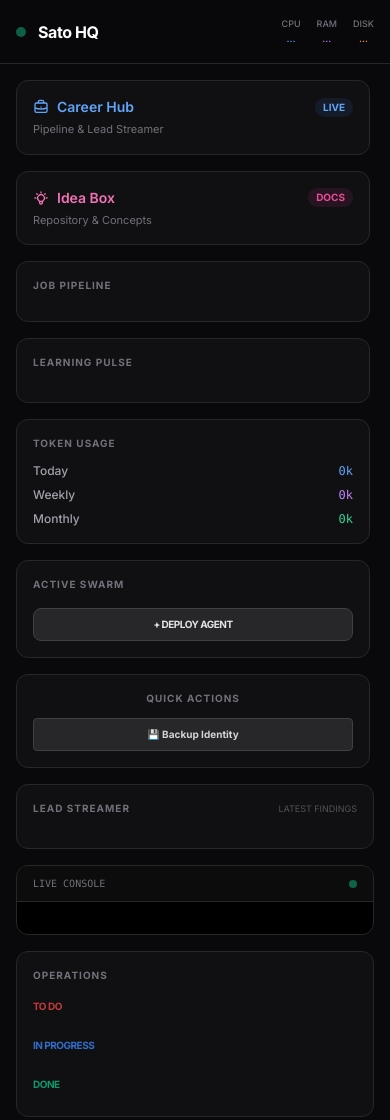
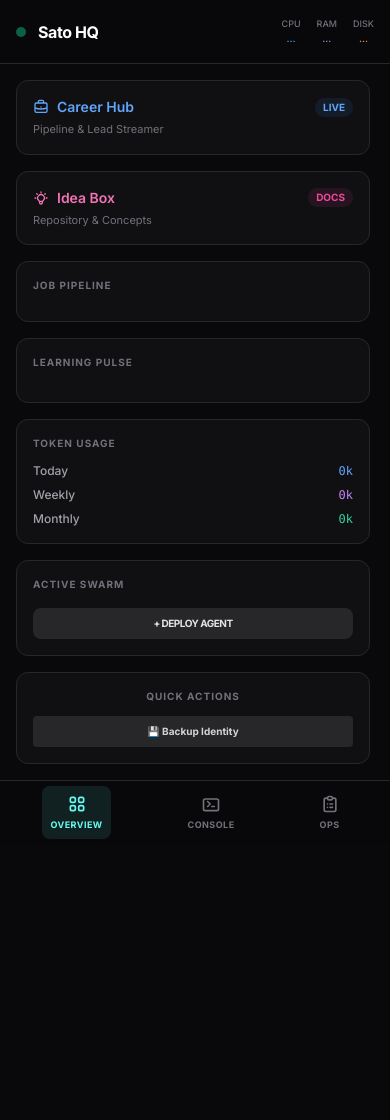
Before and after one commit to raymondsambur/sato-mission-control, a website: page public/index.html in a window 390 px wide. After the commit the page ends 844 px from the top, so only its background shows below. Drawn offline with nearby package versions, Linux system fonts and the light colour scheme.

Commit message:
Refactor project structure and improve mobile responsiveness

```diff
--- a/public/index.html
+++ b/public/index.html
@@ -1,5 +1,6 @@
 <!DOCTYPE html>
 <html lang="en" class="dark">
+
 <head>
     <meta charset="UTF-8">
     <meta name="viewport" content="width=device-width, initial-scale=1.0, maximum-scale=1.0, user-scalable=no">
@@ -14,25 +15,61 @@
                         background: '#09090b',
                         surface: '#18181b',
                         border: '#27272a',
-                        accent: '#3b82f6',
+                        accent: '#66fcf1',
                     }
                 }
             }
         }
     </script>
-    <link href="https://fonts.googleapis.com/css2?family=Inter:wght@400;500;600;700&family=JetBrains+Mono:wght@400;500&display=swap" rel="stylesheet">
+    <link
+        href="https://fonts.googleapis.com/css2?family=Inter:wght@400;500;600;700&family=JetBrains+Mono:wght@400;500&display=swap"
+        rel="stylesheet">
+    <link rel="stylesheet" href="/css/style.css">
     <style>
-        body { font-family: 'Inter', sans-serif; background-color: #09090b; color: #e4e4e7; -webkit-tap-highlight-color: transparent; }
-        .mono { font-family: 'JetBrains Mono', monospace; }
-        ::-webkit-scrollbar { width: 6px; }
-        ::-webkit-scrollbar-track { background: transparent; }
-        ::-webkit-scrollbar-thumb { background: #3f3f46; border-radius: 10px; }
-        @media (min-width: 768px) { .desktop-no-scroll { overflow: hidden; height: 100vh; } }
+        body {
+            font-family: 'Inter', sans-serif;
+            background-color: #09090b;
+            color: #e4e4e7;
+            -webkit-tap-highlight-color: transparent;
+        }
+
+        .mono {
+            font-family: 'JetBrains Mono', monospace;
+        }
+
+        ::-webkit-scrollbar {
+            width: 6px;
+        }
+
+        ::-webkit-scrollbar-track {
+            background: transparent;
+        }
+
+        ::-webkit-scrollbar-thumb {
+            background: #3f3f46;
+            border-radius: 10px;
+        }
+
+        @media (min-width: 768px) {
+            .desktop-no-scroll {
+                overflow: hidden;
+                height: 100vh;
+            }
+        }
+
+        /* Mobile Nav active state */
+        .nav-btn.active {
+            color: #66fcf1;
+            background: rgba(102, 252, 241, 0.1);
+        }
     </style>
 </head>
+
 <body class="desktop-no-scroll flex flex-col bg-[#09090b]">
 
-    <header class="h-16 shrink-0 border-b border-zinc-800 flex items-center justify-between px-4 md:px-6 bg-zinc-950/50 backdrop-blur-md z-10">
+    <!-- HEADER -->
+    <header
+        class="h-16 shrink-0 border-b border-zinc-800 flex items-center justify-between px-4 md:px-6 bg-zinc-950/50 backdrop-blur-md z-10 sticky top-0 md:static">
         <div class="flex items-center gap-3">
             <div class="w-2.5 h-2.5 rounded-full bg-emerald-500 animate-pulse"></div>
             <h1 class="font-bold text-base md:text-lg tracking-tight text-white">Sato HQ</h1>
@@ -54,29 +91,43 @@
         </div>
     </header>
 
-    <main class="flex-1 p-4 grid grid-cols-1 md:grid-cols-4 gap-4 overflow-y-auto md:overflow-hidden pb-10">
+    <!-- CONTENT GRID -->
+    <!-- Updated: Added IDs and mobile utility classes (pb-20 for mobile nav spacing) -->
+    <main class="flex-1 p-4 grid grid-cols-1 md:grid-cols-4 gap-4 overflow-y-auto md:overflow-hidden pb-20 md:pb-4">
 
-        <!-- SIDEBAR -->
-        <div class="col-span-1 flex flex-col gap-4 overflow-y-auto pr-1 text-[#e4e4e7]">
+        <!-- VIEW: OVERVIEW (Default Mobile) -->
+        <div id="view-overview" class="col-span-1 flex flex-col gap-4 overflow-y-auto pr-1 text-[#e4e4e7] md:flex">
             <!-- Career Hub Nav Card -->
-            <a href="/jobs.html" class="group block p-4 rounded-xl border border-zinc-800 bg-zinc-900/50 hover:border-blue-500/30 transition-all">
+            <a href="/jobs.html"
+                class="group block p-4 rounded-xl border border-zinc-800 bg-zinc-900/50 hover:border-blue-500/30 transition-all">
                 <div class="flex items-center justify-between mb-1">
                     <div class="flex items-center gap-2 text-blue-400">
-                        <svg class="w-4 h-4" fill="none" stroke="currentColor" viewBox="0 0 24 24"><path stroke-linecap="round" stroke-linejoin="round" stroke-width="2" d="M21 13.255A23.931 23.931 0 0112 15c-3.183 0-6.22-.62-9-1.745M16 6V4a2 2 0 00-2-2h-4a2 2 0 00-2 2v2m4 6h.01M5 20h14a2 2 0 002-2V8a2 2 0 00-2-2H5a2 2 0 00-2 2v10a2 2 0 002 2z"></path></svg>
+                        <svg class="w-4 h-4" fill="none" stroke="currentColor" viewBox="0 0 24 24">
+                            <path stroke-linecap="round" stroke-linejoin="round" stroke-width="2"
+                                d="M21 13.255A23.931 23.931 0 0112 15c-3.183 0-6.22-.62-9-1.745M16 6V4a2 2 0 00-2-2h-4a2 2 0 00-2 2v2m4 6h.01M5 20h14a2 2 0 002-2V8a2 2 0 00-2-2H5a2 2 0 00-2 2v10a2 2 0 002 2z">
+                            </path>
+                        </svg>
                         <span class="font-semibold text-sm">Career Hub</span>
                     </div>
-                    <span class="bg-blue-500/10 text-blue-400 text-[10px] px-2 py-0.5 rounded-full uppercase font-bold">Live</span>
+                    <span
+                        class="bg-blue-500/10 text-blue-400 text-[10px] px-2 py-0.5 rounded-full uppercase font-bold">Live</span>
                 </div>
                 <p class="text-zinc-500 text-[11px]">Pipeline & Lead Streamer</p>
             </a>
 
-            <a href="/ideas.html" class="group block p-4 rounded-xl border border-zinc-800 bg-zinc-900/50 hover:border-pink-500/30 transition-all">
+            <a href="/ideas.html"
+                class="group block p-4 rounded-xl border border-zinc-800 bg-zinc-900/50 hover:border-pink-500/30 transition-all">
                 <div class="flex items-center justify-between mb-1">
                     <div class="flex items-center gap-2 text-pink-400">
-                        <svg class="w-4 h-4" fill="none" stroke="currentColor" viewBox="0 0 24 24"><path stroke-linecap="round" stroke-linejoin="round" stroke-width="2" d="M9.663 17h4.673M12 3v1m6.364 1.636l-.707.707M21 12h-1M4 12H3m3.343-5.657l-.707-.707m2.828 9.9a5 5 0 117.072 0l-.548.547A3.374 3.374 0 0014 18.469V19a2 2 0 11-4 0v-.531c0-.895-.356-1.754-.988-2.386l-.548-.547z"></path></svg>
+                        <svg class="w-4 h-4" fill="none" stroke="currentColor" viewBox="0 0 24 24">
+                            <path stroke-linecap="round" stroke-linejoin="round" stroke-width="2"
+                                d="M9.663 17h4.673M12 3v1m6.364 1.636l-.707.707M21 12h-1M4 12H3m3.343-5.657l-.707-.707m2.828 9.9a5 5 0 117.072 0l-.548.547A3.374 3.374 0 0014 18.469V19a2 2 0 11-4 0v-.531c0-.895-.356-1.754-.988-2.386l-.548-.547z">
+                            </path>
+                        </svg>
                         <span class="font-semibold text-sm">Idea Box</span>
                     </div>
-                    <span class="bg-pink-500/10 text-pink-500 text-[10px] px-2 py-0.5 rounded-full uppercase font-bold">Docs</span>
+                    <span
+                        class="bg-pink-500/10 text-pink-500 text-[10px] px-2 py-0.5 rounded-full uppercase font-bold">Docs</span>
                 </div>
                 <p class="text-zinc-500 text-[11px]">Repository & Concepts</p>
             </a>
@@ -84,68 +135,73 @@
             <!-- Job Pipeline -->
             <div class="p-4 rounded-xl border border-zinc-800 bg-zinc-900/50">
                 <h2 class="text-[10px] font-bold text-zinc-500 uppercase tracking-widest mb-3">Job Pipeline</h2>
-                <div id="job-pipeline" class="space-y-3">
-                    <!-- JS Injected -->
-                </div>
+                <div id="job-pipeline" class="space-y-3"></div>
             </div>
 
             <!-- Learning Pulse -->
             <div class="p-4 rounded-xl border border-zinc-800 bg-zinc-900/50">
                 <h2 class="text-[10px] font-bold text-zinc-500 uppercase tracking-widest mb-4">Learning Pulse</h2>
-                <div id="learning-pulse" class="space-y-4">
-                    <!-- JS Injected -->
-                </div>
+                <div id="learning-pulse" class="space-y-4"></div>
             </div>
 
             <!-- Token Usage -->
             <div class="p-4 rounded-xl border border-zinc-800 bg-zinc-900/50">
                 <h2 class="text-[10px] font-bold text-zinc-500 uppercase tracking-widest mb-3">Token Usage</h2>
                 <div class="space-y-2">
-                    <div class="flex justify-between"><span class="text-xs text-zinc-400 font-medium">Today</span><span id="token-today" class="text-xs font-mono text-blue-400">0k</span></div>
-                    <div class="flex justify-between"><span class="text-xs text-zinc-400 font-medium">Weekly</span><span id="token-weekly" class="text-xs font-mono text-purple-400">0k</span></div>
-                    <div class="flex justify-between"><span class="text-xs text-zinc-400 font-medium">Monthly</span><span id="token-monthly" class="text-xs font-mono text-emerald-400">0k</span></div>
+                    <div class="flex justify-between"><span class="text-xs text-zinc-400 font-medium">Today</span><span
+                            id="token-today" class="text-xs font-mono text-blue-400">0k</span></div>
+                    <div class="flex justify-between"><span class="text-xs text-zinc-400 font-medium">Weekly</span><span
+                            id="token-weekly" class="text-xs font-mono text-purple-400">0k</span></div>
+                    <div class="flex justify-between"><span
+                            class="text-xs text-zinc-400 font-medium">Monthly</span><span id="token-monthly"
+                            class="text-xs font-mono text-emerald-400">0k</span></div>
                 </div>
             </div>
 
             <div class="p-4 rounded-xl border border-zinc-800 bg-zinc-900/50">
                 <h2 class="text-[10px] font-bold text-zinc-500 uppercase tracking-widest mb-4">Active Swarm</h2>
                 <div id="active-agents" class="space-y-2 mb-4"></div>
-                <button class="w-full py-2 bg-zinc-800 hover:bg-zinc-700 text-[10px] font-bold rounded-lg border border-zinc-700 transition uppercase tracking-tighter">
+                <button
+                    class="w-full py-2 bg-zinc-800 hover:bg-zinc-700 text-[10px] font-bold rounded-lg border border-zinc-700 transition uppercase tracking-tighter">
                     + DEPLOY AGENT
                 </button>
             </div>
 
             <div class="p-4 rounded-xl border border-zinc-800 bg-zinc-900/50">
-                <h2 class="text-[10px] font-bold text-zinc-500 uppercase tracking-widest mb-3 text-center">Quick Actions</h2>
-                <button onclick="triggerAction('backup')" class="w-full py-2 bg-zinc-800 hover:bg-zinc-700 text-[10px] font-bold text-zinc-300 rounded border border-zinc-700 transition">💾 Backup Identity</button>
+                <h2 class="text-[10px] font-bold text-zinc-500 uppercase tracking-widest mb-3 text-center">Quick Actions
+                </h2>
+                <button onclick="triggerAction('backup')"
+                    class="w-full py-2 bg-zinc-800 hover:bg-zinc-700 text-[10px] font-bold text-zinc-300 rounded border border-zinc-700 transition">💾
+                    Backup Identity</button>
             </div>
         </div>
 
-        <!-- CENTER: TERMINAL & LEADS -->
-        <div class="col-span-1 md:col-span-2 flex flex-col gap-4 overflow-hidden h-full">
+        <!-- VIEW: TERMINAL (Hidden on mobile default) -->
+        <div id="view-terminal" class="col-span-1 md:col-span-2 hidden md:flex flex-col gap-4 overflow-hidden h-full">
             <!-- Lead Streamer -->
             <div class="shrink-0 p-4 rounded-xl border border-zinc-800 bg-zinc-900/50">
                 <div class="flex justify-between items-center mb-3">
                     <h2 class="text-[10px] font-bold text-zinc-500 uppercase tracking-widest">Lead Streamer</h2>
                     <span class="text-[9px] text-zinc-600">LATEST FINDINGS</span>
                 </div>
-                <div id="lead-streamer" class="flex gap-4 overflow-x-auto no-scrollbar pb-1">
-                    <!-- JS Injected -->
-                </div>
+                <div id="lead-streamer" class="flex gap-4 overflow-x-auto no-scrollbar pb-1"></div>
             </div>
 
             <!-- TERMINAL -->
             <div class="flex-1 rounded-xl border border-zinc-800 bg-black flex flex-col overflow-hidden">
-                <div class="h-9 shrink-0 border-b border-zinc-800 bg-zinc-900/50 flex items-center px-4 justify-between">
+                <div
+                    class="h-9 shrink-0 border-b border-zinc-800 bg-zinc-900/50 flex items-center px-4 justify-between">
                     <span class="text-[10px] font-mono text-zinc-500 uppercase">Live Console</span>
                     <div class="w-2 h-2 rounded-full bg-emerald-500 animate-pulse"></div>
                 </div>
-                <div id="terminal-feed" class="flex-1 p-4 overflow-y-auto mono text-[11px] leading-relaxed break-all"></div>
+                <div id="terminal-feed" class="flex-1 p-4 overflow-y-auto mono text-[11px] leading-relaxed break-all">
+                </div>
             </div>
         </div>
 
-        <!-- OPERATIONS -->
-        <div class="col-span-1 rounded-xl border border-zinc-800 bg-zinc-900/50 p-4 flex flex-col gap-4 overflow-hidden h-full">
+        <!-- VIEW: OPS (Hidden on mobile default) -->
+        <div id="view-ops"
+            class="col-span-1 rounded-xl border border-zinc-800 bg-zinc-900/50 p-4 hidden md:flex flex-col gap-4 overflow-hidden h-full">
             <h2 class="text-[10px] font-bold text-zinc-500 uppercase tracking-widest">Operations</h2>
             <div class="flex-1 overflow-y-auto space-y-6 pr-1">
                 <div>
@@ -165,7 +221,69 @@
 
     </main>
 
+    <!-- MOBILE NAVIGATION (Visible only on mobile) -->
+    <nav
+        class="md:hidden fixed bottom-0 left-0 w-full h-16 bg-zinc-950/90 backdrop-blur-lg border-t border-zinc-800 flex items-center justify-around px-2 z-50">
+        <button onclick="switchTab('overview')" id="nav-overview"
+            class="nav-btn active flex flex-col items-center gap-1 p-2 rounded-lg text-zinc-500 hover:text-white transition">
+            <svg class="w-5 h-5" fill="none" stroke="currentColor" viewBox="0 0 24 24">
+                <path stroke-linecap="round" stroke-linejoin="round" stroke-width="2"
+                    d="M4 6a2 2 0 012-2h2a2 2 0 012 2v2a2 2 0 01-2 2H6a2 2 0 01-2-2V6zM14 6a2 2 0 012-2h2a2 2 0 012 2v2a2 2 0 01-2 2h-2a2 2 0 01-2-2V6zM4 16a2 2 0 012-2h2a2 2 0 012 2v2a2 2 0 01-2 2H6a2 2 0 01-2-2v-2zM14 16a2 2 0 012-2h2a2 2 0 012 2v2a2 2 0 01-2 2h-2a2 2 0 01-2-2v-2z">
+                </path>
+            </svg>
+            <span class="text-[9px] font-bold uppercase tracking-wider">Overview</span>
+        </button>
+        <button onclick="switchTab('terminal')" id="nav-terminal"
+            class="nav-btn flex flex-col items-center gap-1 p-2 rounded-lg text-zinc-500 hover:text-white transition">
+            <svg class="w-5 h-5" fill="none" stroke="currentColor" viewBox="0 0 24 24">
+                <path stroke-linecap="round" stroke-linejoin="round" stroke-width="2"
+                    d="M8 9l3 3-3 3m5 0h3M5 20h14a2 2 0 002-2V8a2 2 0 00-2-2H5a2 2 0 00-2 2v10a2 2 0 002 2z"></path>
+            </svg>
+            <span class="text-[9px] font-bold uppercase tracking-wider">Console</span>
+        </button>
+        <button onclick="switchTab('ops')" id="nav-ops"
+            class="nav-btn flex flex-col items-center gap-1 p-2 rounded-lg text-zinc-500 hover:text-white transition">
+            <svg class="w-5 h-5" fill="none" stroke="currentColor" viewBox="0 0 24 24">
+                <path stroke-linecap="round" stroke-linejoin="round" stroke-width="2"
+                    d="M9 5H7a2 2 0 00-2 2v12a2 2 0 002 2h10a2 2 0 002-2V7a2 2 0 00-2-2h-2M9 5a2 2 0 002 2h2a2 2 0 002-2M9 5a2 2 0 012-2h2a2 2 0 012 2m-3 7h3m-3 4h3m-6-4h.01M9 16h.01">
+                </path>
+            </svg>
+            <span class="text-[9px] font-bold uppercase tracking-wider">Ops</span>
+        </button>
+    </nav>
+
     <script src="/socket.io/socket.io.js"></script>
-    <script src="app.js"></script>
+    <script src="/js/app.js"></script>
+    <script>
+        // Mobile Tab Logic
+        function switchTab(tab) {
+            // Only applies on mobile (handled by classes, but visual states need updating)
+            const views = {
+                'overview': document.getElementById('view-overview'),
+                'terminal': document.getElementById('view-terminal'),
+                'ops': document.getElementById('view-ops')
+            };
+            const navs = {
+                'overview': document.getElementById('nav-overview'),
+                'terminal': document.getElementById('nav-terminal'),
+                'ops': document.getElementById('nav-ops')
+            };
+
+            // Reset all to default mobile hidden state
+            Object.values(views).forEach(el => {
+                el.classList.add('hidden');
+                el.classList.remove('flex');
+            });
+            Object.values(navs).forEach(el => el.classList.remove('active'));
+
+            // Activate Selected
+            if (views[tab]) {
+                views[tab].classList.remove('hidden');
+                views[tab].classList.add('flex');
+            }
+            if (navs[tab]) navs[tab].classList.add('active');
+        }
+    </script>
 </body>
+
 </html>
```
Also changed, not shown: public/css/style.css (renamed from public/style.css), public/js/app.js (renamed from public/app.js), 1 other file.
